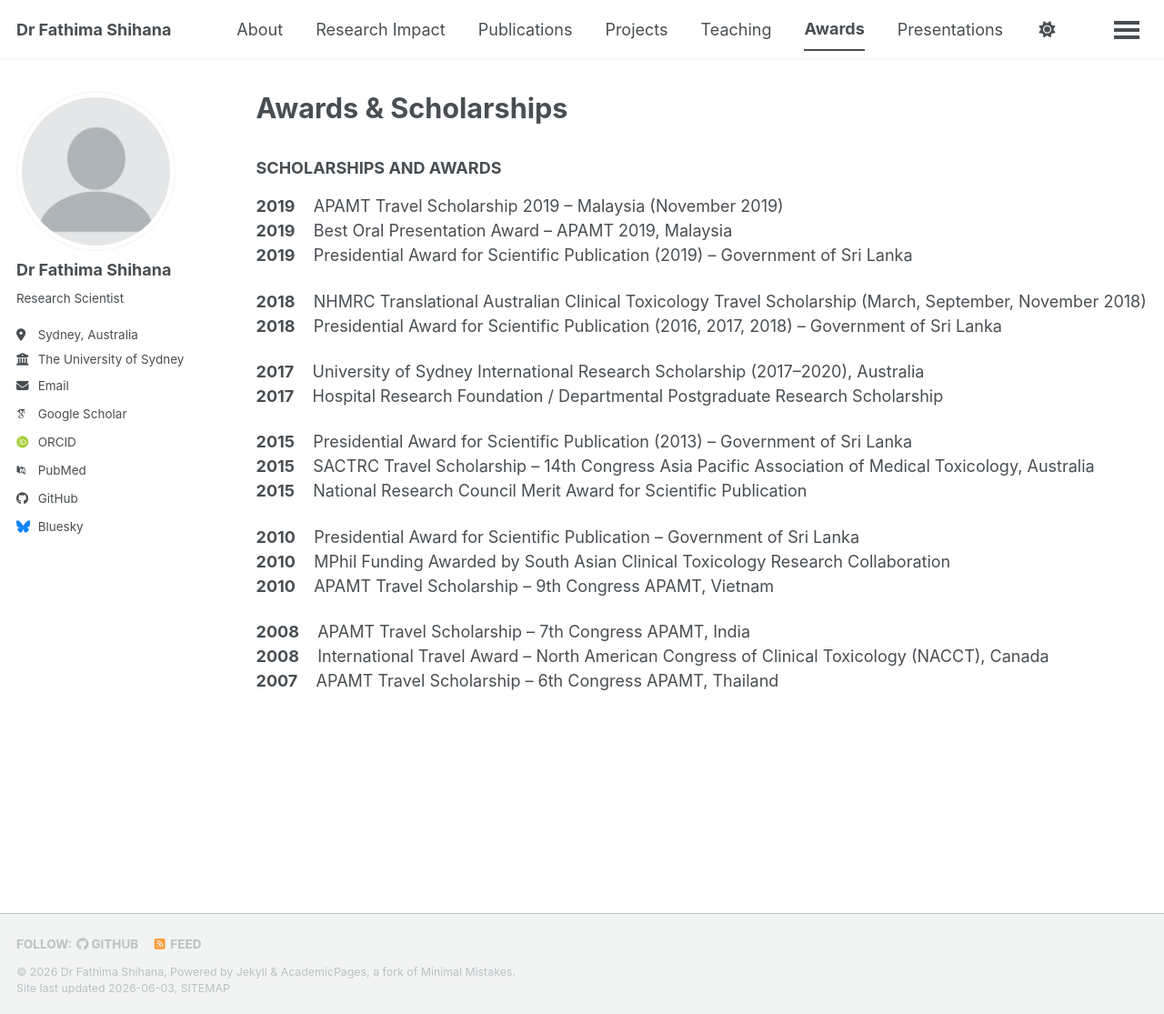
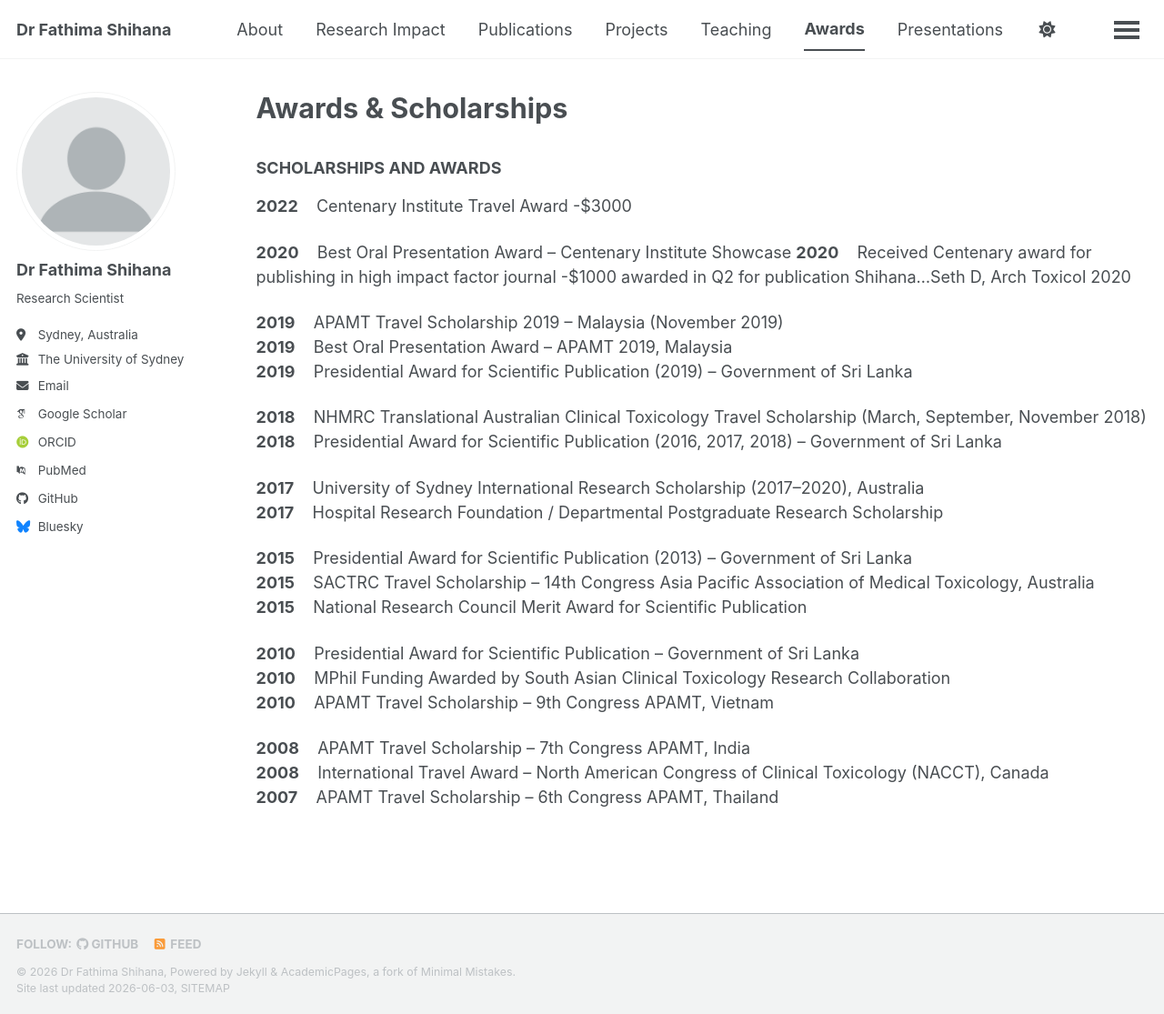
Before and after one commit to fathimashihana/fathimashihana.github.io, a Jekyll site: the page built from _pages/awards.md, in a window 1280 px wide and 1115 px high. Shown: the whole window at 91% size. Built offline with Jekyll 4.4.1, drawn with Linux system fonts in a browser that asks for light colours; some web fonts are replaced; a script bundle is joined from its source files by our own code; library files that are not in the unit come from our copies.

Commit message:
Update awards.md

```diff
--- a/_pages/awards.md
+++ b/_pages/awards.md
@@ -6,6 +6,11 @@ author_profile: true
 ---
 
 ### SCHOLARSHIPS AND AWARDS
+
+**2022** &nbsp;&nbsp; Centenary Institute Travel Award -$3000
+
+**2020** &nbsp;&nbsp; Best Oral Presentation Award – Centenary Institute Showcase
+**2020** &nbsp;&nbsp; Received Centenary award for publishing in high impact factor journal -$1000 awarded in Q2 for publication Shihana…Seth D, Arch Toxicol 2020
 
 **2019** &nbsp;&nbsp; APAMT Travel Scholarship 2019 – Malaysia (November 2019)
 **2019** &nbsp;&nbsp; Best Oral Presentation Award – APAMT 2019, Malaysia
```
